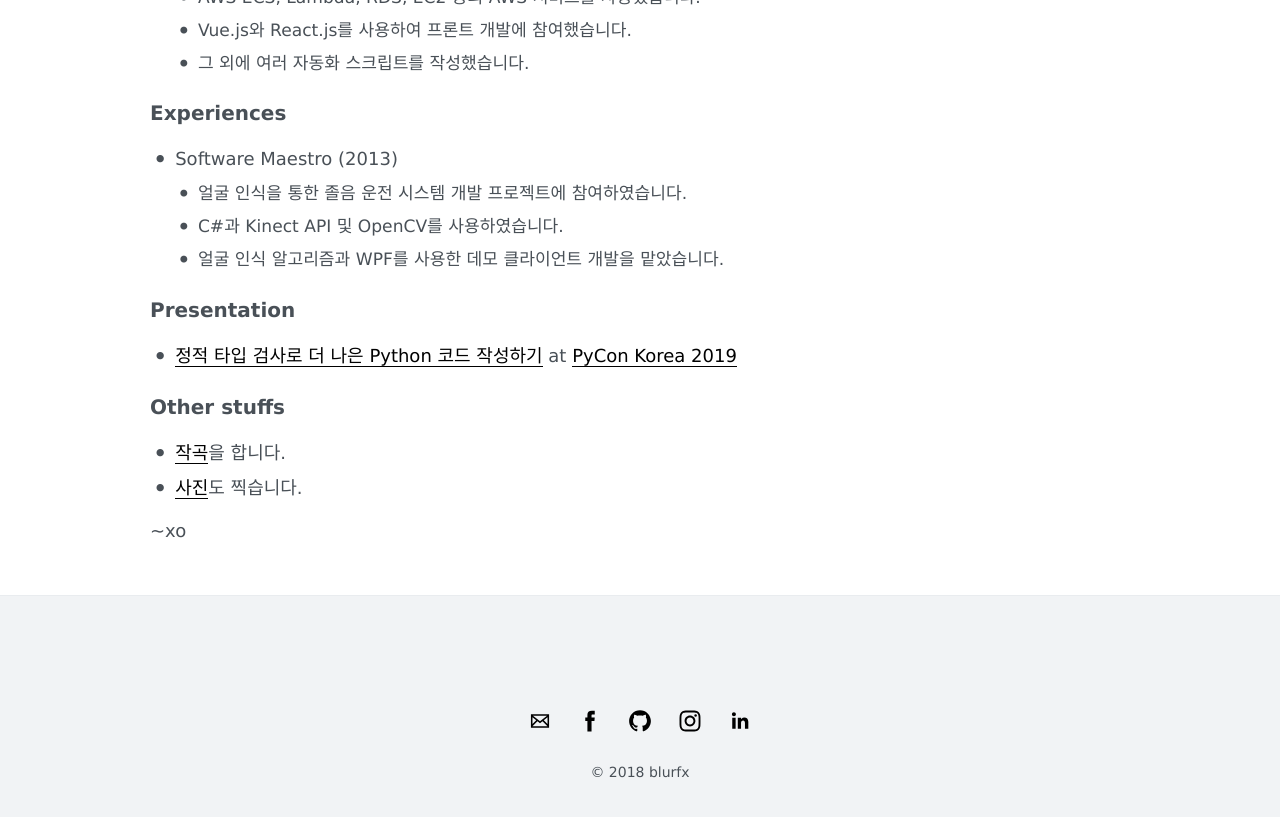
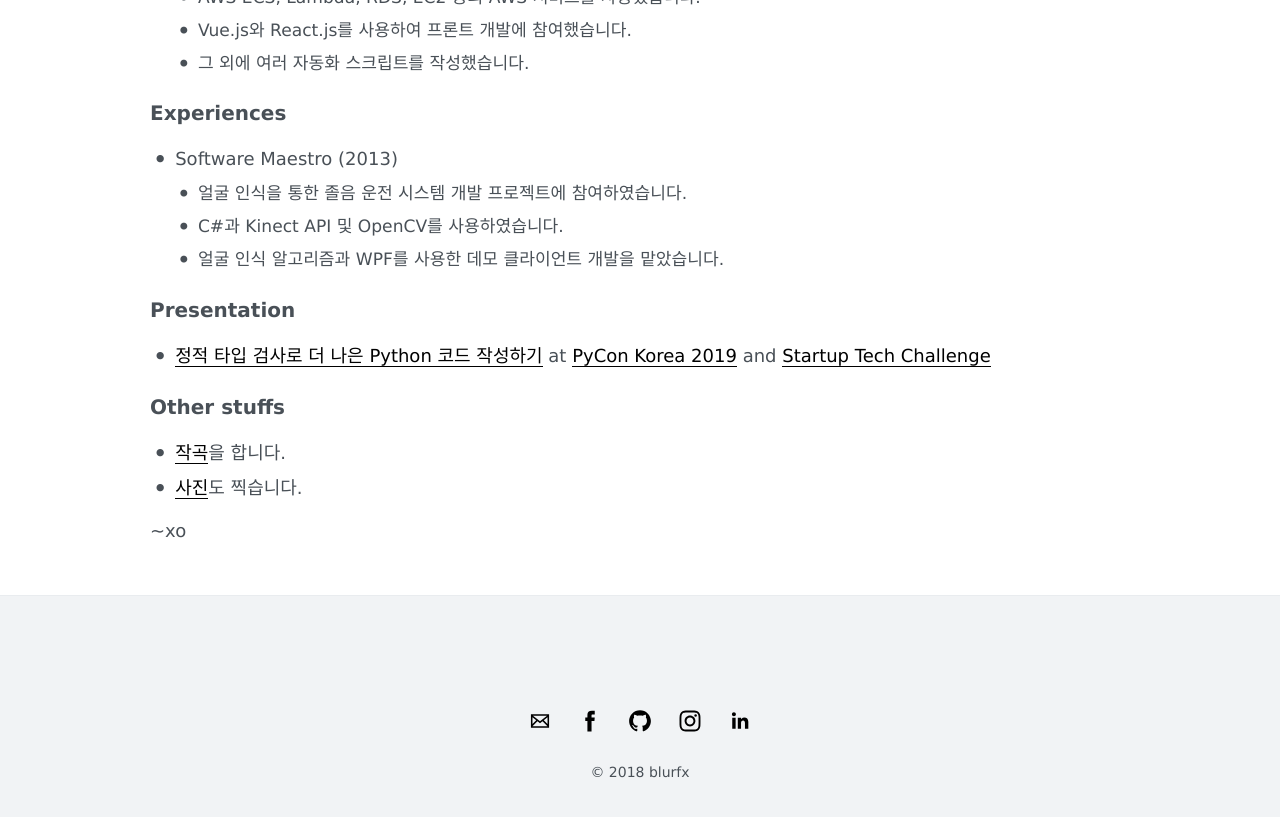
Before and after one commit to blurfx/xo.dev, a Jekyll site: the page built from about.md, in a window 1280 px wide and 900 px high, scrolled down 622 px. Shown: the top 817 px of the window. Built offline with Jekyll 4.4.1, drawn with Linux system fonts in a browser that asks for light colours.

Commit message:
Update about.md

```diff
--- a/about.md
+++ b/about.md
@@ -30,7 +30,7 @@ permalink: /about/
   + 얼굴 인식 알고리즘과 WPF를 사용한 데모 클라이언트 개발을 맡았습니다.
 
 ## Presentation
-- [정적 타입 검사로 더 나은 Python 코드 작성하기](https://speakerdeck.com/blur/python-type-hinting-and-static-type-checking) at [PyCon Korea 2019](https://www.pycon.kr)
+- [정적 타입 검사로 더 나은 Python 코드 작성하기](https://speakerdeck.com/blur/python-type-hinting-and-static-type-checking) at [PyCon Korea 2019](https://www.pycon.kr) and [Startup Tech Challenge](https://tech.peoplefund.co.kr/2019/10/14/startup-tech-challenge-4th-epilogue.html)
 
 ## Other stuffs
 - [작곡](https://soundcloud.com/finchhead)을 합니다.
```
